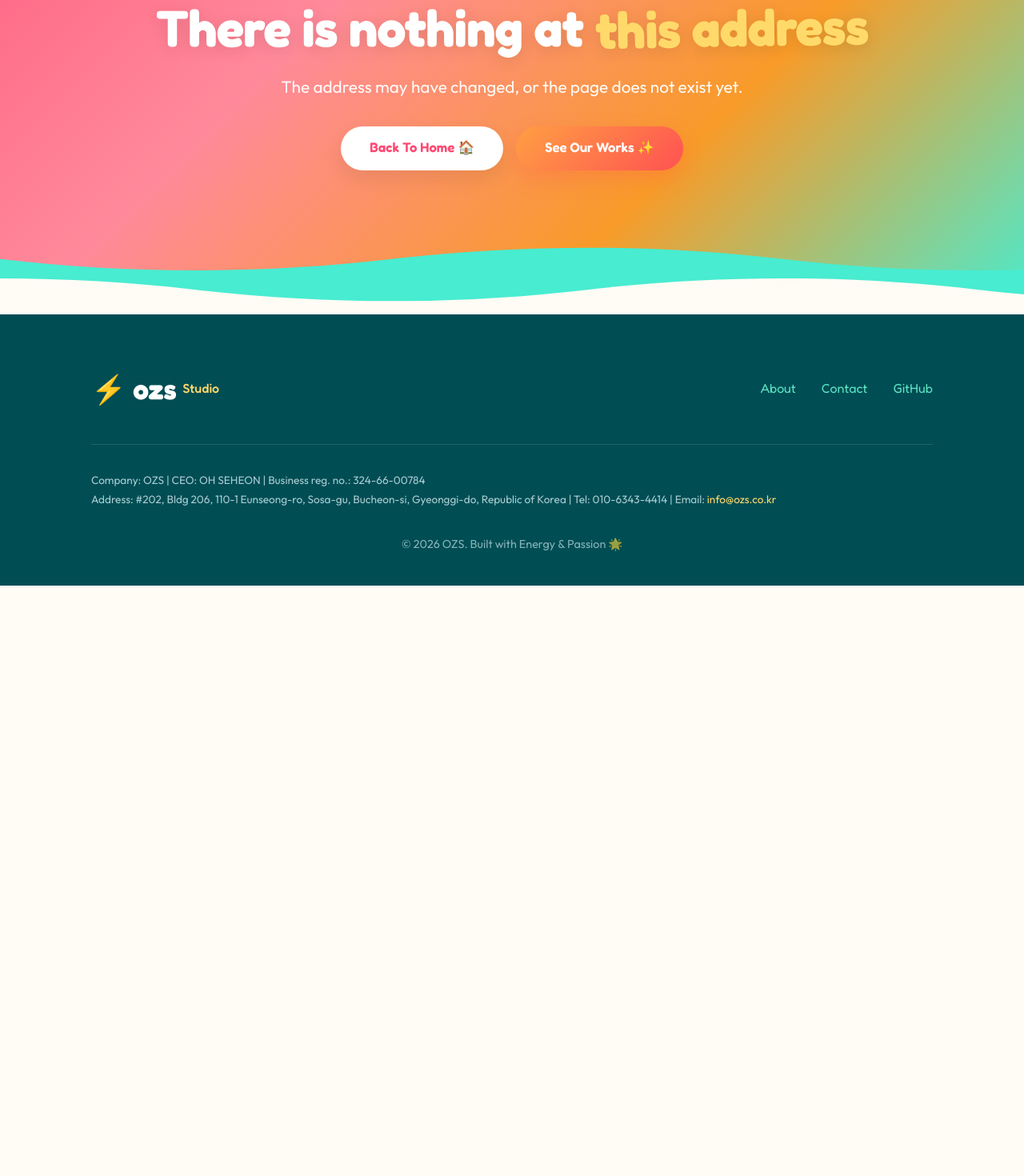
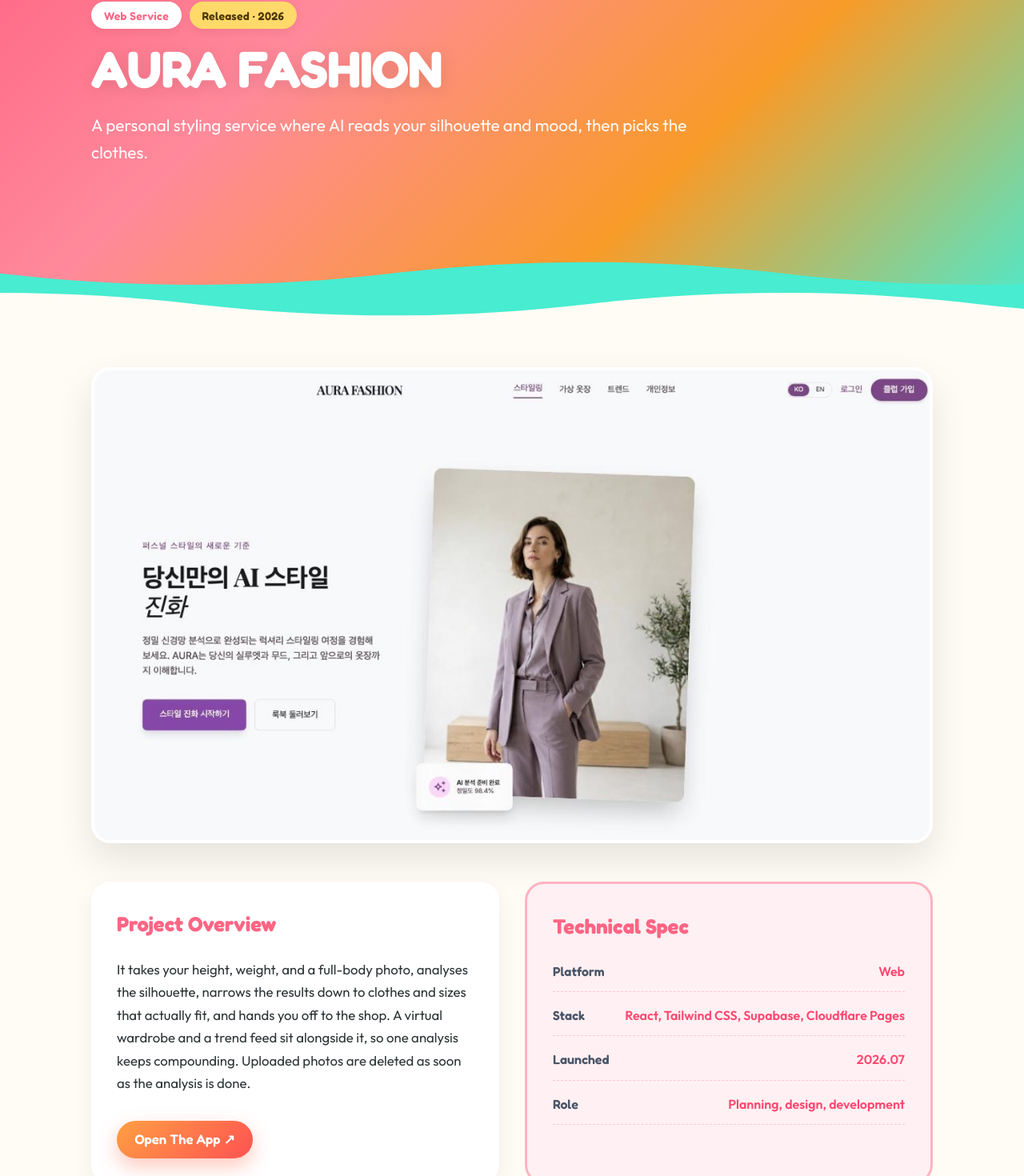
Before and after one commit to diffth/_ozs, a React (Vite) app: page /works/aura-fashion in a window 1280 px wide. Shown: the part 187-1657 px from the top of the page at 80% size. Before the commit the page ends 919 px from the top, so only its background shows below. Built offline with nearby package versions, Linux system fonts and the light colour scheme; a web font is replaced by a local one.

Commit message:
feat(products): AURA FASHION AI 스타일링 서비스 제품 정보 등록 (8/14)

```diff
--- a/src/data/products.js
+++ b/src/data/products.js
@@ -49,42 +49,42 @@ export const products = [
     presskit: false,
   },
   {
-    slug: 'tideboard',
+    slug: 'aura-fashion',
     index: '02',
-    name: 'Tideboard',
+    name: 'AURA FASHION',
     kind: 'Web Service',
-    year: '2025',
+    year: '2026',
     status: 'released',
     summary: {
-      ko: '혼자 일하는 사람을 위한 가벼운 업무 보드.',
-      en: 'A lightweight work board for people who work alone.',
+      ko: 'AI 가 체형과 무드를 읽어 옷을 골라 주는 퍼스널 스타일링 서비스.',
+      en: 'A personal styling service where AI reads your silhouette and mood, then picks the clothes.',
     },
     description: {
-      ko: '팀 협업 기능을 걷어내고 1인 사용자에게 필요한 것만 남긴 보드입니다. 프로젝트, 할 일, 인보이스가 한 화면에 있습니다. 가입 없이 로컬에서 먼저 써볼 수 있습니다.',
-      en: 'Team collaboration features stripped out, leaving only what a single user needs. Projects, tasks, and invoices live on one screen. Try it locally first — no sign-up required.',
+      ko: '키와 몸무게, 전신 사진을 받아 실루엣을 분석하고 체형에 맞는 옷과 사이즈만 추려 쇼핑몰까지 연결합니다. 가상 옷장과 트렌드 피드를 함께 두어 한 번의 분석이 계속 쌓이도록 만들었습니다. 업로드한 사진은 분석 직후 지웁니다.',
+      en: 'It takes your height, weight, and a full-body photo, analyses the silhouette, narrows the results down to clothes and sizes that actually fit, and hands you off to the shop. A virtual wardrobe and a trend feed sit alongside it, so one analysis keeps compounding. Uploaded photos are deleted as soon as the analysis is done.',
     },
-    thumb: '/img/tideboard.svg',
-    cover: '/img/tideboard.svg',
-    shots: ['/img/tideboard.svg', '/img/tideboard.svg'],
+    thumb: '/img/aura-fashion.jpg',
+    cover: '/img/aura-fashion.jpg',
+    shots: [],
     spec: [
       {
         label: { ko: '플랫폼', en: 'Platform' },
         value: { ko: '웹', en: 'Web' },
       },
-      { label: { ko: '스택', en: 'Stack' }, value: 'React, Node, Postgres' },
-      { label: { ko: '출시', en: 'Release' }, value: '2025.11' },
       {
-        label: { ko: '요금', en: 'Pricing' },
-        value: {
-          ko: '무료 / Pro 월 4,900원',
-          en: 'Free / Pro at ₩4,900 per month',
-        },
+        label: { ko: '스택', en: 'Stack' },
+        value: 'React, Tailwind CSS, Supabase, Cloudflare Pages',
+      },
+      { label: { ko: '공개', en: 'Launched' }, value: '2026.07' },
+      {
+        label: { ko: '역할', en: 'Role' },
+        value: { ko: '기획, 디자인, 개발', en: 'Planning, design, development' },
       },
     ],
     stores: [
       {
         label: { ko: '바로 사용하기', en: 'Open the app' },
-        href: 'https://ozs.co.kr',
+        href: 'https://05-aipersonalstylist.pages.dev/',
       },
     ],
     presskit: false,
```
